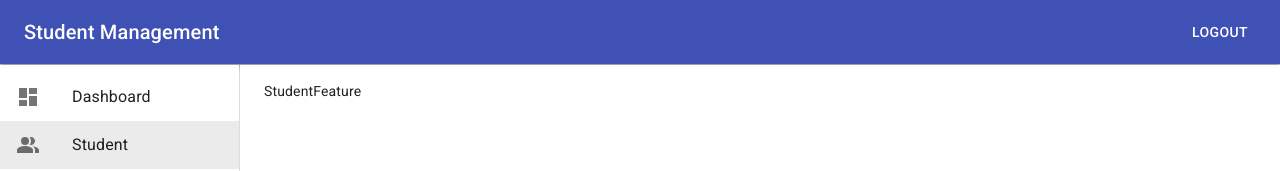
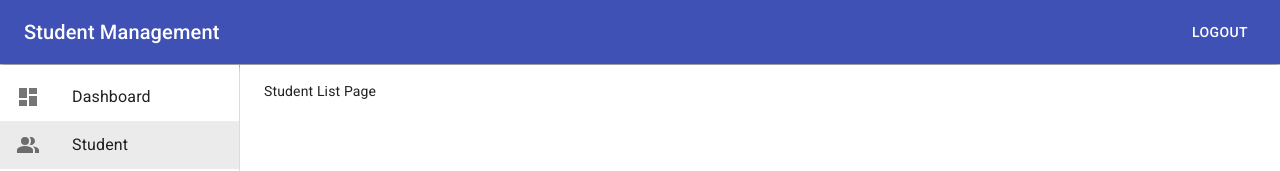
Before and after one commit to zendy199x/Redux-Toolkit-Saga-Typescript, a React (Create React App) app: page /admin/students in a window 1280 px wide. Shown: the top 171 px of the page. Built offline with nearby package versions, Linux system fonts and the light colour scheme; sample sign-in values are in the browser's storage.

Commit message:
feat: route student

```diff
--- a/src/components/Layout/AdminLayout.tsx
+++ b/src/components/Layout/AdminLayout.tsx
@@ -4,7 +4,7 @@
 import { Route, Switch } from 'react-router-dom';
 
 const Dashboard = lazy(() => import('./../../features/dashboard'));
-const StudentFeature = lazy(() => import('./../../features/students'));
+const StudentFeature = lazy(() => import('../../features/student'));
 
 const useStyles = makeStyles(theme => ({
   root: {
--- a/src/features/dashboard/components/StudentRankingList.tsx
+++ b/src/features/dashboard/components/StudentRankingList.tsx
@@ -5,7 +5,7 @@
   TableCell,
   TableContainer,
   TableHead,
-  TableRow
+  TableRow,
 } from '@material-ui/core';
 import { Student } from 'models';
 import React from 'react';
--- /dev/null
+++ b/src/features/student/index.tsx
@@ -0,0 +1,30 @@
+import { Box } from '@material-ui/core';
+import React from 'react';
+import { Route, Switch, useRouteMatch } from 'react-router-dom';
+import AddEditPage from './pages/AddEditPage';
+import ListPage from './pages/ListPage';
+
+const StudentFeature = () => {
+  const match = useRouteMatch();
+
+  return (
+    <Box>
+      <Switch>
+        {/* /admin/students */}
+        <Route path={match.path} exact>
+          <ListPage />
+        </Route>
+
+        <Route path={`${match.path}/add`}>
+          <AddEditPage />
+        </Route>
+
+        <Route path={`${match.path}/:studentId`}>
+          <AddEditPage />
+        </Route>
+      </Switch>
+    </Box>
+  );
+};
+
+export default StudentFeature;
--- /dev/null
+++ b/src/features/student/pages/AddEditPage.tsx
@@ -0,0 +1,13 @@
+import React from 'react'
+
+
+
+const AddEditPage = () => {
+  return (
+    <div>
+      Add Edit Student Page
+    </div>
+  )
+}
+
+export default AddEditPage
--- /dev/null
+++ b/src/features/student/pages/ListPage.tsx
@@ -0,0 +1,7 @@
+import React from 'react';
+
+const ListPage = () => {
+  return <div>Student List Page</div>;
+};
+
+export default ListPage;
--- a/src/features/students/index.tsx
+++ /dev/null
@@ -1,11 +0,0 @@
-import React from 'react'
-
-const StudentFeature = () => {
-  return (
-    <div>
-      StudentFeature
-    </div>
-  )
-}
-
-export default StudentFeature
```
Also changed, not shown: 1 other file (tests, documents, lock files or other folders).
